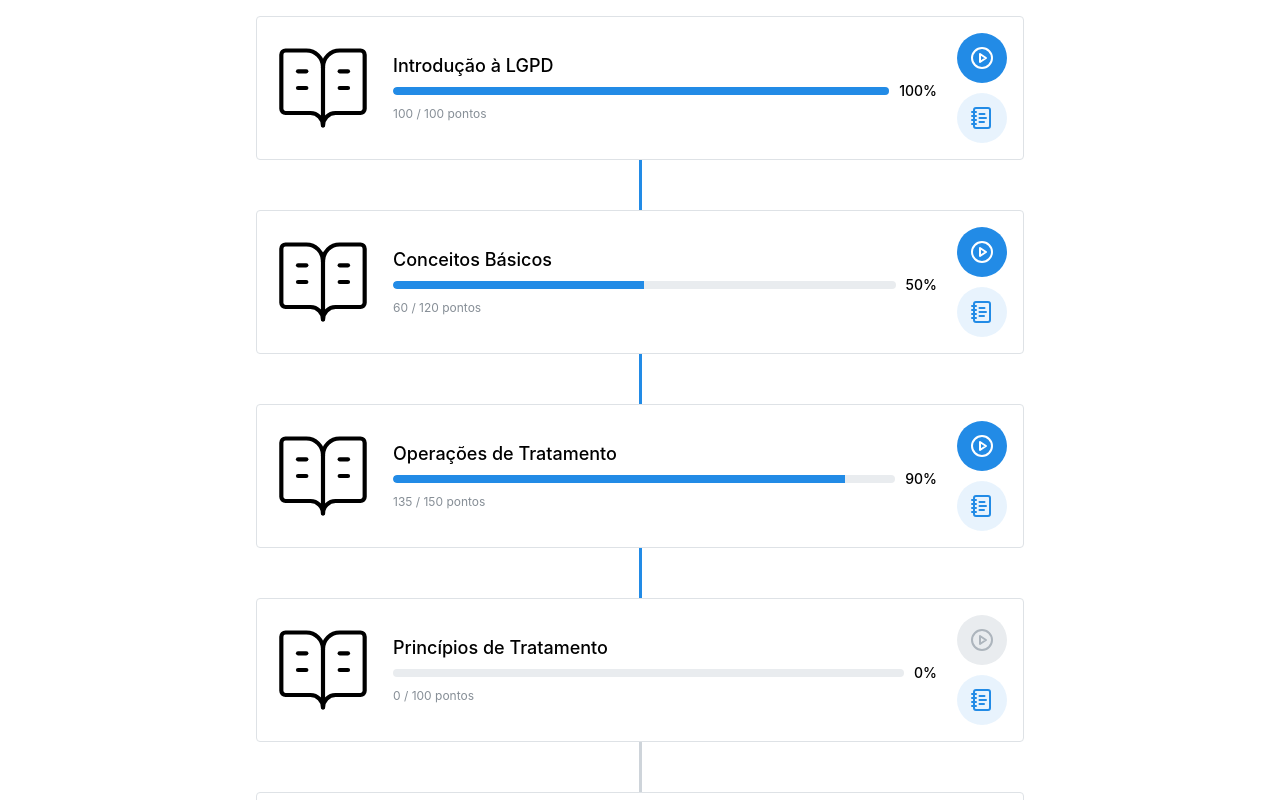
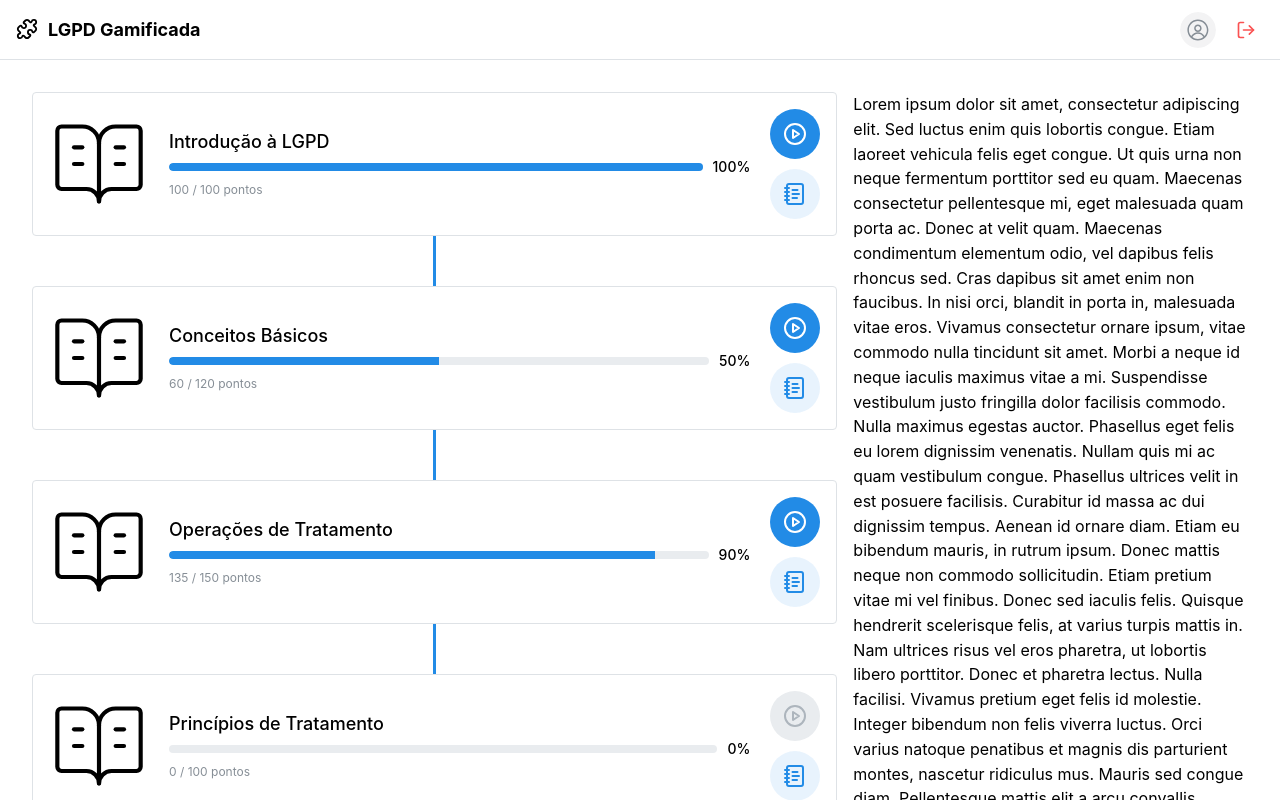
Before and after one commit to sammycosta/lgpd-gamification, a Next.js app in the folder app/apps/web/: page / in a window 1280 px wide. Shown: the top 800 px of the page. Built offline with nearby package versions, Linux system fonts and the light colour scheme; no server answers.

Commit message:
adiciona header simples e espaço pra informacoes de perfil

```diff
--- a/app/apps/web/src/app/layout.tsx
+++ b/app/apps/web/src/app/layout.tsx
@@ -1,6 +1,13 @@
-import Layout from '@/components/Layout'
 import Providers from '@/components/providers'
-import { ColorSchemeScript, mantineHtmlProps } from '@mantine/core'
+import Header from '@/components/ui/Header'
+import PageContainer from '@/components/ui/PageContainer'
+import {
+  AppShell,
+  AppShellHeader,
+  AppShellMain,
+  ColorSchemeScript,
+  mantineHtmlProps
+} from '@mantine/core'
 import '@mantine/core/styles.css'
 import type { Metadata } from 'next'
 import '../index.css'
@@ -22,8 +29,14 @@ export default function RootLayout({
       </head>
       <body>
         <Providers>
-          {/* TODO: Header aqui, e tratativas globais */}
-          <Layout> {children}</Layout>
+          <AppShell header={{ height: 60 }} padding="md">
+            <AppShellHeader>
+              <Header />
+            </AppShellHeader>
+            <AppShellMain>
+              <PageContainer>{children}</PageContainer>
+            </AppShellMain>
+          </AppShell>
         </Providers>
       </body>
     </html>
--- a/app/apps/web/src/app/page.tsx
+++ b/app/apps/web/src/app/page.tsx
@@ -1,46 +1,25 @@
 'use client'
 
-import ModuleCard from '@/components/home/ModuleCard'
-import { Box, Center, rem, Stack, useMantineTheme } from '@mantine/core'
+import ModulesList from '@/components/home/ModulesList'
+import ProfileInfoBox from '@/components/home/ProfileInfoBox'
+import { Box, Grid, GridCol, rem } from '@mantine/core'
 import { useState } from 'react'
 import { MODULE_DATA } from './mockData'
 
 export default function Home() {
   const [modules, setModules] = useState(MODULE_DATA)
-  const theme = useMantineTheme()
 
-  // TODO: Rever melhoria pra isso, talvez receber dados necessários da estrutura do servidor.
-  const firstLockedIndex = modules.findIndex((m) => m.locked)
-  const activeStep =
-    firstLockedIndex === -1 ? modules.length - 1 : firstLockedIndex - 1
-
+  // TODO: Versão menor do componente de perfil aparece acima da lista de módulos quando passar do breakpoint;
   return (
-    <Box maw={theme.breakpoints.sm} mx="auto">
-      <Stack gap={0} align="center">
-        {modules.map((module, index) => {
-          const isCompleted = index <= activeStep
-          const lineColor = isCompleted
-            ? theme.colors[theme.primaryColor][6]
-            : theme.colors.gray[4]
-
-          return (
-            <Box key={module.id} w="100%">
-              <ModuleCard {...module} />
-              {index < modules.length - 1 && (
-                <Center>
-                  <Box
-                    style={{
-                      width: rem(3),
-                      backgroundColor: lineColor,
-                      height: rem(50)
-                    }}
-                  />
-                </Center>
-              )}
-            </Box>
-          )
-        })}
-      </Stack>
-    </Box>
+    <Grid>
+      <GridCol span={{ base: 12, md: 8 }}>
+        <ModulesList modules={modules} />
+      </GridCol>
+      <GridCol span={{ base: 12, md: 4 }}>
+        <Box pos="sticky" top={rem(92)}>
+          <ProfileInfoBox />
+        </Box>
+      </GridCol>
+    </Grid>
   )
 }
--- /dev/null
+++ b/app/apps/web/src/components/home/ModulesList.tsx
@@ -0,0 +1,52 @@
+import { Box, Center, rem, Stack, useMantineTheme } from '@mantine/core'
+import ModuleCard from './ModuleCard'
+
+// TODO: fazer tipo compartilhado
+interface Module {
+  id: string | number
+  name: string
+  icon?: React.ReactNode
+  points: number
+  maxPoints: number
+  locked: boolean
+}
+interface ModulesListProps {
+  modules: Module[]
+}
+
+export default function ModulesList({ modules }: ModulesListProps) {
+  const theme = useMantineTheme()
+
+  // TODO: Rever melhoria pra isso, talvez receber dados necessários da estrutura do servidor.
+  const firstLockedIndex = modules.findIndex((m) => m.locked)
+  const activeStep =
+    firstLockedIndex === -1 ? modules.length - 1 : firstLockedIndex - 1
+
+  return (
+    <Stack gap={0} align="center">
+      {modules.map((module, index) => {
+        const isCompleted = index <= activeStep
+        const lineColor = isCompleted
+          ? theme.colors[theme.primaryColor][6]
+          : theme.colors.gray[4]
+
+        return (
+          <Box key={module.id} w="100%">
+            <ModuleCard {...module} />
+            {index < modules.length - 1 && (
+              <Center>
+                <Box
+                  style={{
+                    width: rem(3),
+                    backgroundColor: lineColor,
+                    height: rem(50)
+                  }}
+                />
+              </Center>
+            )}
+          </Box>
+        )
+      })}
+    </Stack>
+  )
+}
--- /dev/null
+++ b/app/apps/web/src/components/home/ProfileInfoBox.tsx
@@ -0,0 +1,33 @@
+import { Box } from '@mantine/core'
+
+export default function ProfileInfoBox() {
+  return (
+    <Box>
+      Lorem ipsum dolor sit amet, consectetur adipiscing elit. Sed luctus enim
+      quis lobortis congue. Etiam laoreet vehicula felis eget congue. Ut quis
+      urna non neque fermentum porttitor sed eu quam. Maecenas consectetur
+      pellentesque mi, eget malesuada quam porta ac. Donec at velit quam.
+      Maecenas condimentum elementum odio, vel dapibus felis rhoncus sed. Cras
+      dapibus sit amet enim non faucibus. In nisi orci, blandit in porta in,
+      malesuada vitae eros. Vivamus consectetur ornare ipsum, vitae commodo
+      nulla tincidunt sit amet. Morbi a neque id neque iaculis maximus vitae a
+      mi. Suspendisse vestibulum justo fringilla dolor facilisis commodo. Nulla
+      maximus egestas auctor. Phasellus eget felis eu lorem dignissim venenatis.
+      Nullam quis mi ac quam vestibulum congue. Phasellus ultrices velit in est
+      posuere facilisis. Curabitur id massa ac dui dignissim tempus. Aenean id
+      ornare diam. Etiam eu bibendum mauris, in rutrum ipsum. Donec mattis neque
+      non commodo sollicitudin. Etiam pretium vitae mi vel finibus. Donec sed
+      iaculis felis. Quisque hendrerit scelerisque felis, at varius turpis
+      mattis in. Nam ultrices risus vel eros pharetra, ut lobortis libero
+      porttitor. Donec et pharetra lectus. Nulla facilisi. Vivamus pretium eget
+      felis id molestie. Integer bibendum non felis viverra luctus. Orci varius
+      natoque penatibus et magnis dis parturient montes, nascetur ridiculus mus.
+      Mauris sed congue diam. Pellentesque mattis elit a arcu convallis
+      efficitur. Aenean porta tortor at vestibulum semper. Ut varius tellus eget
+      dolor ultrices, vel varius ante rutrum. Ut libero est, ornare id eleifend
+      quis, molestie a odio. In semper lectus at orci vulputate ultricies.
+      Vivamus at eros vitae ante imperdiet lacinia eu eu tortor. Donec erat
+      erat, tincidunt eu purus a, convallis semper tellus.
+    </Box>
+  )
+}
--- /dev/null
+++ b/app/apps/web/src/components/ui/Header.tsx
@@ -0,0 +1,50 @@
+'use client'
+import {
+  ActionIcon,
+  Avatar,
+  Container,
+  Group,
+  Text,
+  Tooltip
+} from '@mantine/core'
+import { LogOut, Puzzle } from 'lucide-react'
+
+export default function Header() {
+  return (
+    <Container size="xl" h="100%">
+      <Group h="100%" justify="space-between">
+        <Group gap="xs">
+          <Puzzle size={22} />
+          <Text fw={700} fz={{ base: 'md', sm: 'lg' }}>
+            LGPD Gamificada
+          </Text>
+        </Group>
+
+        <Group gap="sm">
+          <Tooltip label="Meu perfil" withArrow>
+            <Avatar
+              src={null}
+              alt="Usuário"
+              radius="xl"
+              size={36}
+              style={{ cursor: 'pointer' }}
+              onClick={() => console.log('Ir para o perfil')}
+            />
+          </Tooltip>
+
+          <Tooltip label="Sair" withArrow>
+            <ActionIcon
+              variant="subtle"
+              color="red"
+              radius="xl"
+              size={36}
+              onClick={() => console.log('Logout')}
+            >
+              <LogOut size={20} />
+            </ActionIcon>
+          </Tooltip>
+        </Group>
+      </Group>
+    </Container>
+  )
+}
--- a/app/apps/web/src/components/Layout.tsx
+++ b/app/apps/web/src/components/ui/PageContainer.tsx
@@ -1,6 +1,6 @@
 import { Container } from '@mantine/core'
 
-export default function Layout({
+export default function PageContainer({
   children
 }: Readonly<{
   children: React.ReactNode
```
